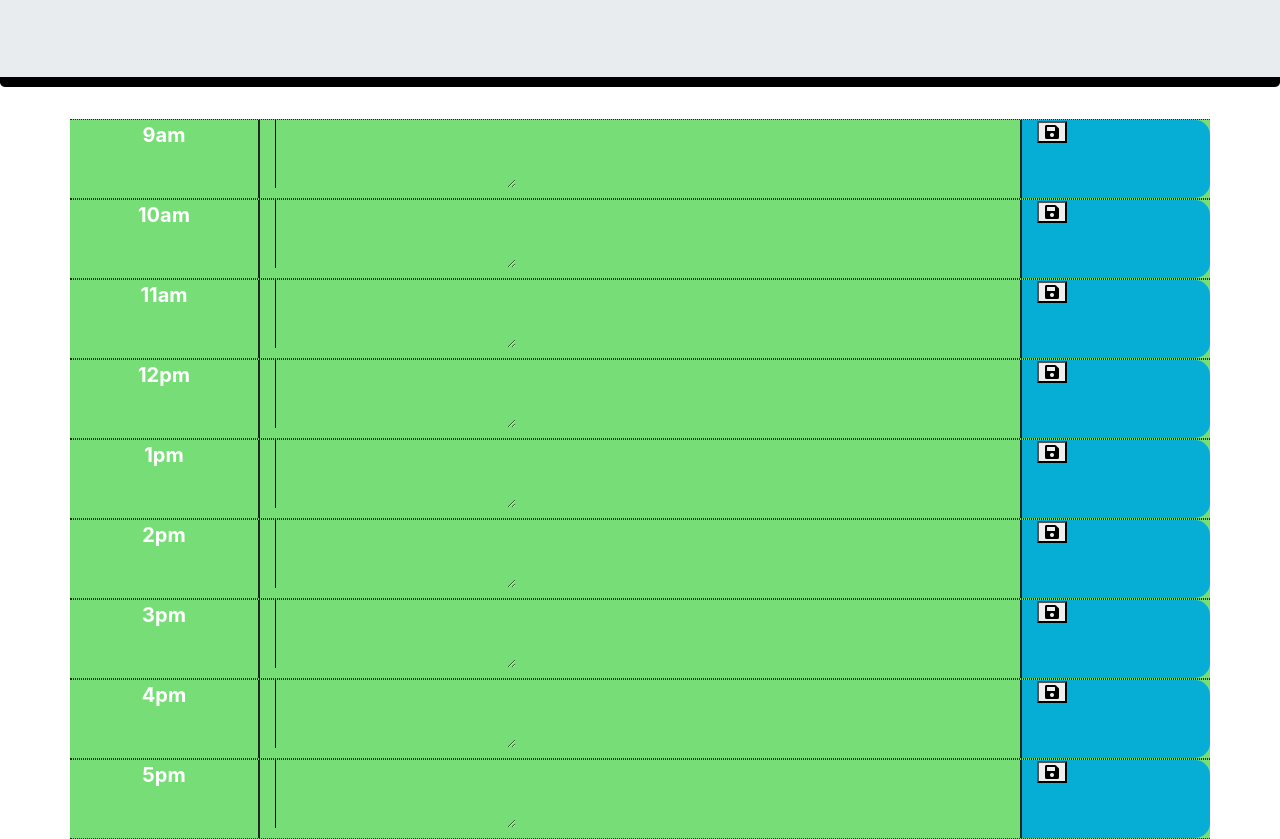
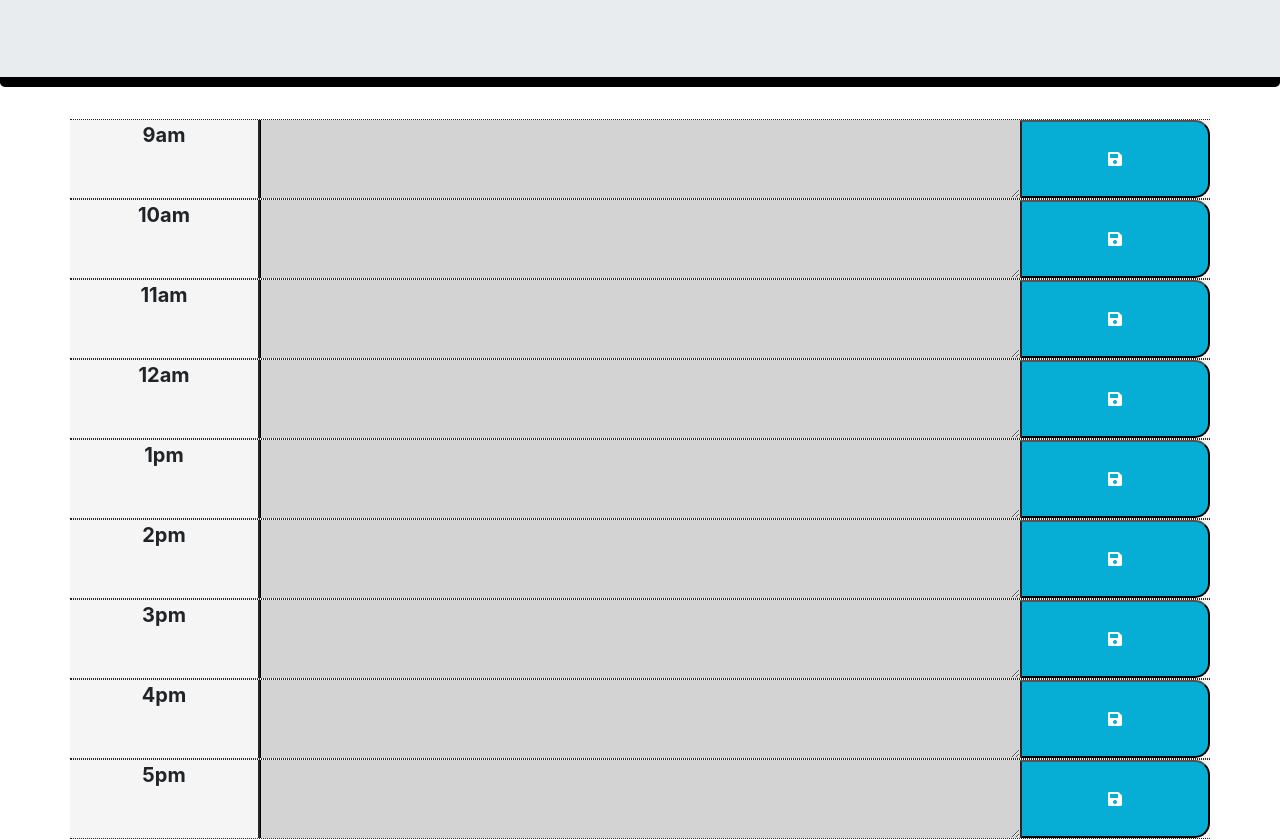
Before and after one commit to Korbynd23/apiSchedule, a plain HTML site: page Develop/index.html in a window 1280 px wide. Shown: the part 293-1132 px from the top of the page. Drawn offline with nearby package versions, Linux system fonts and the light colour scheme.

Commit message:
reworked js and index.html with instructor, needed to start clean.

```diff
--- a/Develop/assets/js/script.js
+++ b/Develop/assets/js/script.js
@@ -1,37 +1,28 @@
 var timeColor = document.getElementById(".timeColor")
+var hoursArray = [9, 10, 11, 12, 13, 14, 15, 16, 17]
+var currentTime = moment().format("H")
+$("#currentDay").text(moment().format('dddd MMMM Do YYYY, hA'));
+var saveBtn = document.querySelectorAll(".saveBtn")
+var msgArea = document.querySelectorAll(".msgArea")
+var timeRow = document.getElementById("id")
 
-var currentTime = moment()
-$("#currentDay").text(moment().format('dddd MMMM Do YYYY, hA'));
-
-var saveBtn = $("#saveBtn");
-console.log("")
-
-function timeBlockColor() {
-   var hour = moment().hours();
-   console.log(hour)
-
-   $(".timeColor").each(function() {
-       var currHour = parseInt($(this).attr("id"));
-
-       if (currHour > hour) {
-           $(this).addClass("future");
-       } else if (currHour === hour) {
-           $(this).addClass("present");
-       } else {
-           $(this).addClass("past");
-       }
-       console.log(this)
+console.log(msgArea)
+console.log(saveBtn)
+for (i = 0; i < msgArea.length; i++) {
+   var thisHour = hoursArray[i]
+   console.log(thisHour + "vs" + currentTime)
+   if (thisHour > currentTime) {
+      msgArea[i].classList.add("past")
+   } else if (thisHour < currentTime) {
+      msgArea[i].classList.add("future")
+   } else {
+   msgArea[i].classList.add("present")
+   }
+   saveBtn[i].addEventListener('click', function(event) {
+      var savedText = event.target.previousElementSibling.value
+      console.log(savedText)
+      localStorage.setItem(event.target.id, savedText)
    })
-};
-
-timeBlockColor();
-
-// $("#9.description").val(localStorage.getItem("9"));
-// $("#10.description").val(localStorage.getItem("10"));
-// $("#11.description").val(localStorage.getItem("11"));
-// $("#12.description").val(localStorage.getItem("12"));
-// $("#13.description").val(localStorage.getItem("13"));
-// $("#14.description").val(localStorage.getItem("14"));
-// $("#15.description").val(localStorage.getItem("15"));
-// $("#16.description").val(localStorage.getItem("16"));
-// $("#17.description").val(localStorage.getItem("17"));
+   var prevText = localStorage.getItem(hoursArray[i])
+   msgArea[i].value = prevText
+}
--- a/Develop/index.html
+++ b/Develop/index.html
@@ -40,53 +40,60 @@
     </header>
 
   <div class="container">
-      <div id="9" class="row timeColor">
+      <div class="row timeColor">
         <div class="col-2 colR">9am</div>
-        <div class="col-8"><textarea class="msg"></textarea></div>
-        <div class="col-2 colL"><button id="saveBtn" class="fas fa-save"></button></div>
+        <textarea class="msgArea col-8"></textarea>
+        <button id="9" class="saveBtn col-2 colL fas fa-save"></button>
     </div>
-      <div id="10" class="row timeColor">
+    <div>
+      <div class="row timeColor">
         <div class="col-2 colR">10am</div>
-        <div class="col-8"><textarea class="msg"></textarea></div>
-        <div class="col-2 colL"><button id="saveBtn" class="fas fa-save"></button></div>
+        <textarea class="msgArea col-8"></textarea>
+        <button id="10" class="saveBtn col-2 colL fas fa-save"></button>
     </div>
-      <div id="11" class="row timeColor">
+    <div>
+      <div class="row timeColor">
         <div class="col-2 colR">11am</div>
-        <div class="col-8"><textarea class="msg"></textarea></div>
-        <div class="col-2 colL"><button id="saveBtn" class="fas fa-save"></button></div>
+        <textarea class="msgArea col-8"></textarea>
+        <button id="11" class="saveBtn col-2 colL fas fa-save"></button>
     </div>
-      <div id="12" class="row timeColor">
-        <div class="col-2 colR">12pm</div>
-        <div class="col-8"><textarea class="msg"></textarea></div>
-        <div class="col-2 colL"><button id="saveBtn" class="fas fa-save"></button></div>
+    <div>
+      <div class="row timeColor">
+        <div class="col-2 colR">12am</div>
+        <textarea class="msgArea col-8"></textarea>
+        <button id="12" class="saveBtn col-2 colL fas fa-save"></button>
     </div>
-      <div id="13" class="row timeColor">
+    <div>
+      <div class="row timeColor">
         <div class="col-2 colR">1pm</div>
-        <div class="col-8"><textarea class="msg"></textarea></div>
-        <div class="col-2 colL"><button id="saveBtn" class="fas fa-save"></button></div>
+        <textarea class="msgArea col-8"></textarea>
+        <button id="13" class="saveBtn col-2 colL fas fa-save"></button>
     </div>
-      <div id="14" class="row timeColor">
+    <div>
+      <div class ="row timeColor">
         <div class="col-2 colR">2pm</div>
-        <div class="col-8"><textarea class="msg"></textarea></div>
-        <div class="col-2 colL"><button id="saveBtn" class="fas fa-save"></button></div>
+        <textarea class="msgArea col-8"></textarea>
+        <button id="14" class="saveBtn col-2 colL fas fa-save"></button>
     </div>
-      <div id="15" class="row timeColor">
+    <div>
+      <div class="row timeColor">
         <div class="col-2 colR">3pm</div>
-        <div class="col-8"><textarea class="msg"></textarea></div>
-        <div class="col-2 colL"><button id="saveBtn" class="fas fa-save"></button></div>
+        <textarea class="msgArea col-8"></textarea>
+        <button id="15" class="saveBtn col-2 colL fas fa-save"></button>
     </div>
-      <div id="16" class="row timeColor">
+    <div>
+      <div class="row timeColor">
         <div class="col-2 colR">4pm</div>
-        <div class="col-8"><textarea class="msg"></textarea></div>
-        <div class="col-2 colL"><button id="saveBtn" class="fas fa-save"></button></div>
+        <textarea class="msgArea col-8"></textarea>
+        <button id="16" class="saveBtn col-2 colL fas fa-save"></button>
     </div>
-      <div id="17" class="row timeColor">
+    <div>
+      <div class="row timeColor">
         <div class="col-2 colR">5pm</div>
-        <div class="col-8"><textarea class="msg"></textarea></div>
-        <div class="col-2 colL"><button id="saveBtn" class="fas fa-save"></button></div>
+        <textarea class="msgArea col-8"></textarea>
+        <button id="17" class="saveBtn col-2 colL fas fa-save"></button>
     </div>
 
-    </div>
   </div>
 
     <script src="https://code.jquery.com/jquery-3.4.1.min.js"></script>
```
Also changed, not shown: 1 other file. Lines whose indentation alone changed are shown as unchanged.
